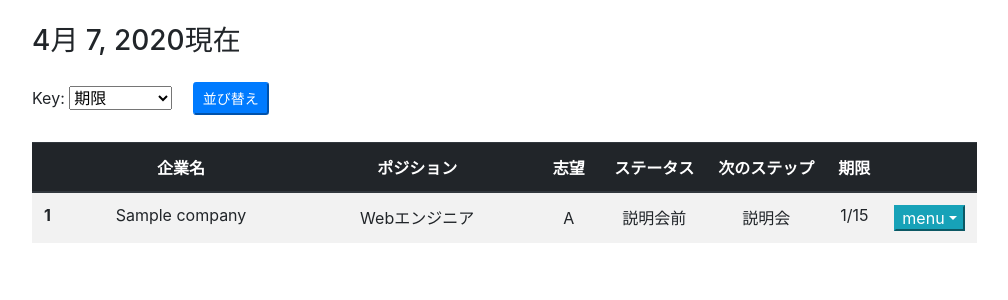
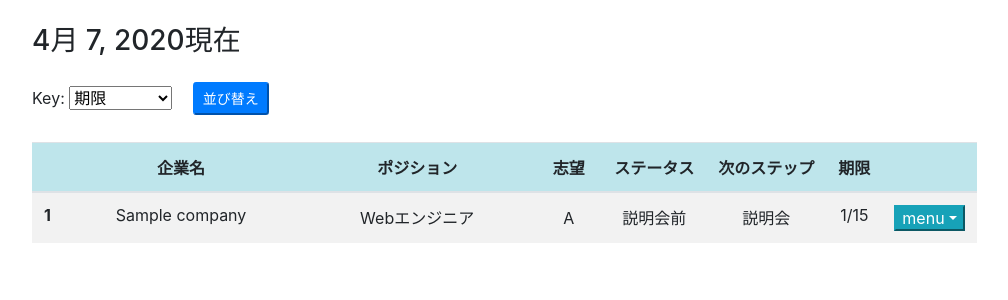
Before and after one commit to ShuheiKuriki/shukatsu_app, a Django app: page /company/list/deadline in a window 1280 px wide. Shown: the part 56-356 px from the top of the page, without its empty margins (61-1069 px from the left). Run offline with Django 3.2, Linux system fonts and the light colour scheme; a user stored in the database is signed in; tables that the repository leaves empty hold one stand-in row (values such as "Sample post"); some libraries are stand-ins or nearby versions.

Commit message:
デザイン微修正

```diff
--- a/templates/company/company_list.html
+++ b/templates/company/company_list.html
@@ -15,8 +15,8 @@
 {% block content2 %}
 <!-- md -->
     <table class='table table-striped d-none d-md-block text-center'>
-      <thead class='thead-dark'>
-        <tr>
+      <thead>
+        <tr class='table-info'>
           <th scope='col'></th>
           <th class="w-25" scope='col'>企業名<span class='text-danger'></span></th>
           <th class="w-25" scope='col'>ポジション</th>
```
